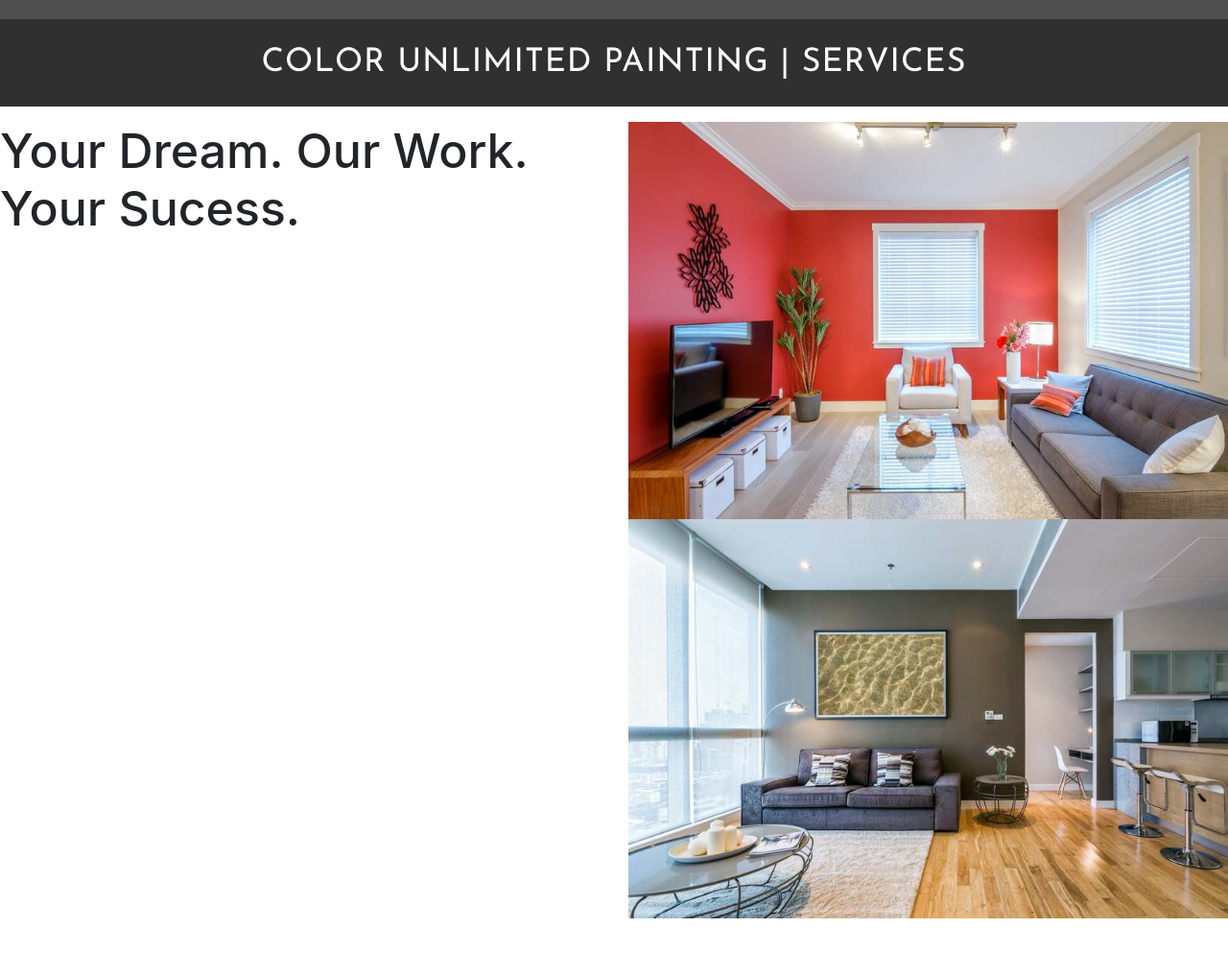
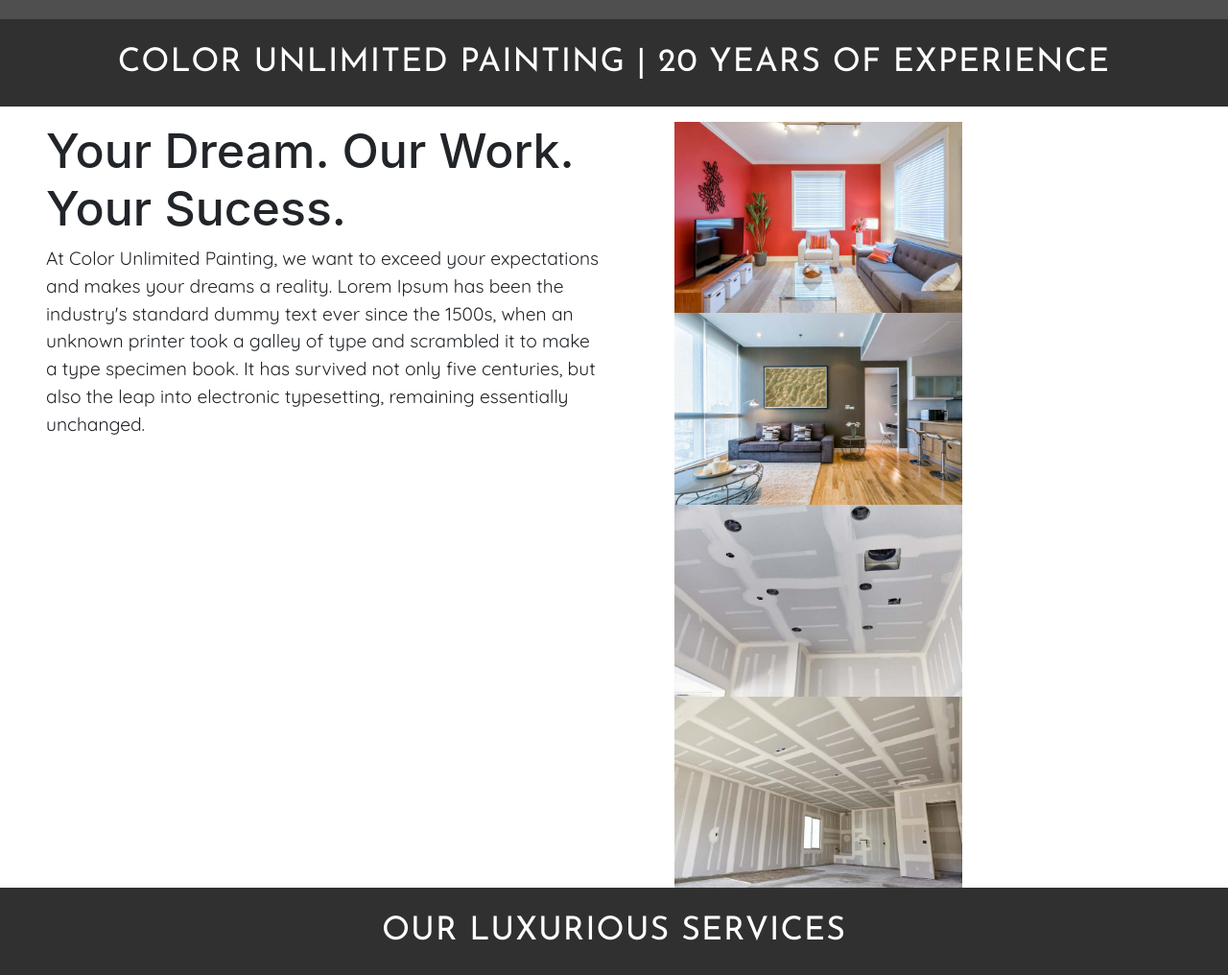
Before and after one commit to tonyc417/contract-temp2, a plain HTML site: page index.html in a window 1280 px wide. Shown: the part 780-1796 px from the top of the page at 96% size. Before the commit the page ends 1737 px from the top, so only its background shows below. Drawn offline with nearby package versions, Linux system fonts and the light colour scheme; grey boxes are pictures that could not be loaded.

Commit message:
working on front page

```diff
--- a/index.html
+++ b/index.html
@@ -7,8 +7,8 @@
     <link rel="stylesheet" href="https://stackpath.bootstrapcdn.com/bootstrap/4.3.1/css/bootstrap.min.css"
         integrity="sha384-ggOyR0iXCbMQv3Xipma34MD+dH/1fQ784/j6cY/iJTQUOhcWr7x9JvoRxT2MZw1T" crossorigin="anonymous">
     <link rel="stylesheet" href="style.css">
-    <link href="https://fonts.googleapis.com/css2?family=Josefin+Sans&family=Lato&display=swap" rel="stylesheet">
-    <title>Unlimited Color Painting</title>
+    <link href="https://fonts.googleapis.com/css2?family=Josefin+Sans&family=Lato&family=Quicksand&display=swap" rel="stylesheet">
+    <title>Color Unlimited Painting</title>
 </head>
 
 <body>
@@ -38,16 +38,31 @@
         </div>
     </section>
 
-        <p class="compName">Color Unlimited Painting | Services</p>
+    <p class="compName">Color Unlimited Painting | 20 Years of Experience</p>
     <section>
 
         <div class="row">
-                <div class="col">
+            <div class="col mx-5">
                 <h1> Your Dream. Our Work. Your Sucess. </h1>
+                <p class="compText">At Color Unlimited Painting, we want to exceed your expectations and makes your dreams a reality.
+                    Lorem Ipsum has been the industry's standard dummy text ever since the 1500s, when an unknown
+                    printer took a galley of type and scrambled it to make a type specimen book. It has survived not
+                    only five centuries, but also the leap into electronic typesetting, remaining essentially unchanged.
+                </p>
             </div>
             <div class="col picGrid">
-                    <img src="./pictures/tempOne.jpg" alt="Picture one">
-                    <img src="./pictures/tempTwo.jpg" alt="Picture two">
+                <img src="./pictures/tempOne.jpg" alt="Picture one" width="300px">
+                <img src="./pictures/tempTwo.jpg" alt="Picture two" width="300px">
+                <img src="./pictures/tempThree.jpg" alt="Picture three" width="300px">
+                <img src="./pictures/tempFour.jpg" alt="Picture four" width="300px">
+            </div>
+        </div>
+    </section>
+    <p class="compName">Our Luxurious Services</p>
+    <section>
+        <div class="row">
+            <div class="col">
+
             </div>
         </div>
     </section>
--- a/style.css
+++ b/style.css
@@ -117,3 +117,8 @@ img {
     text-transform: uppercase;
     font-family: 'Josefin Sans', sans-serif;
 }
+
+.compText {
+    font-size: 1.2em;
+    font-family: 'Quicksand', sans-serif;
+}
```
Also changed, not shown: pictures/tempFour.jpg (added). Lines whose indentation alone changed are shown as unchanged.
